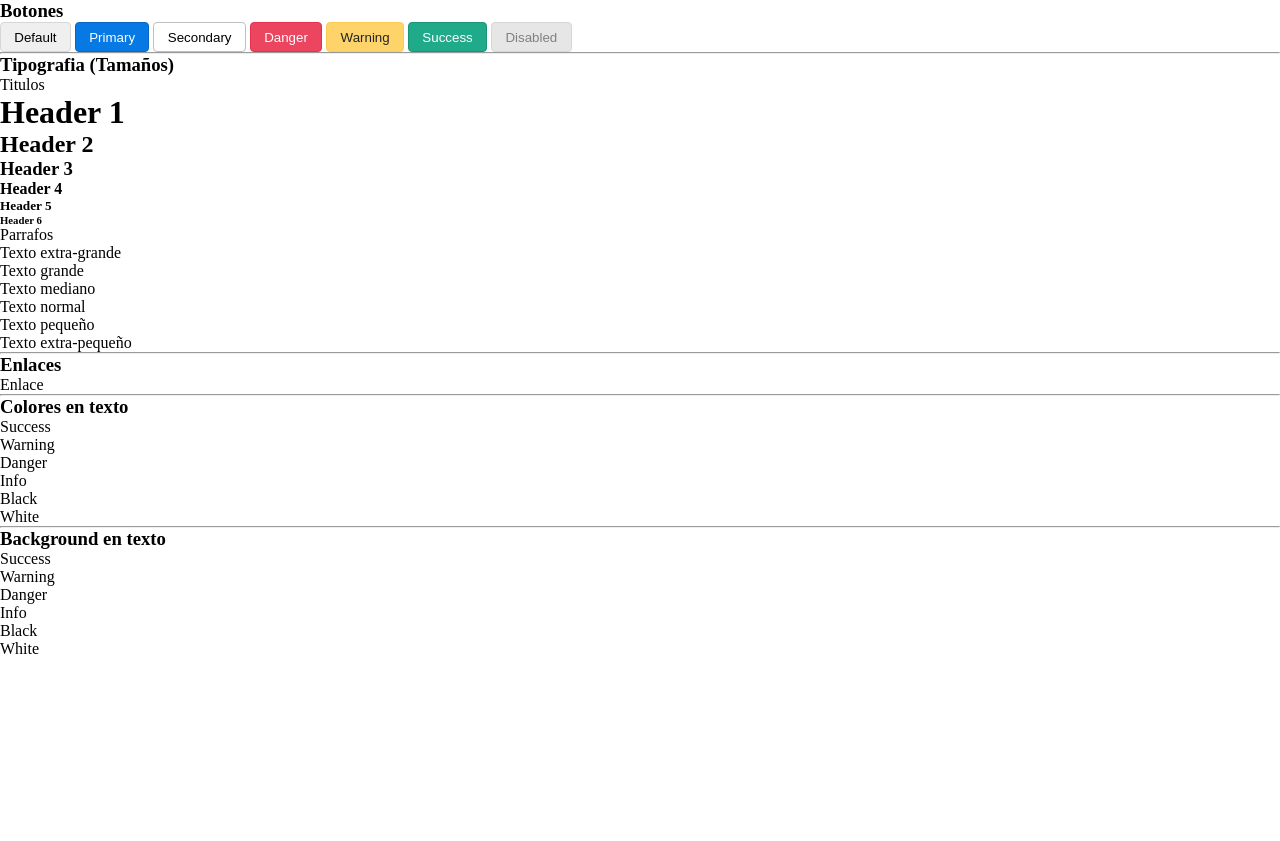
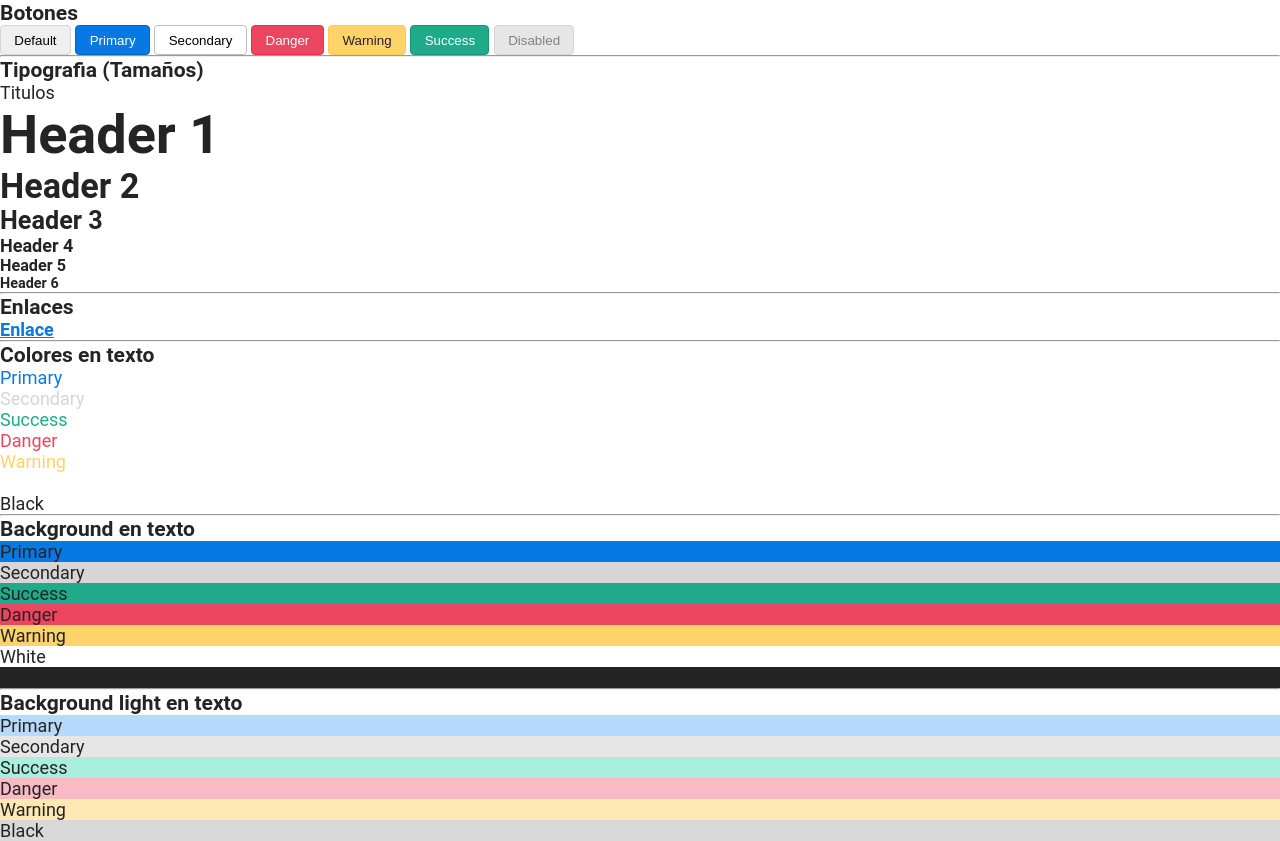
Before and after one commit to lauArciniega2797/lauArciniega2797.github.io, a PHP site: page /design_config.html in a window 1280 px wide. Before the commit the page ends 654 px from the top, so only its background shows below. Run offline with PHP 8.4, Linux system fonts and the light colour scheme.

Commit message:
perfil y general styles

```diff
--- a/portafolio/assets/api/api.php
+++ b/portafolio/assets/api/api.php
@@ -14,7 +14,7 @@ if(isset($_GET['action'])) {
 if($action == 'login') {
     $data = json_decode(file_get_contents('php://input'), true);
 
-    $consulta = $conn->query("SELECT nombre, apellido, username, email FROM usuarios WHERE username = '" . $data['user'] . "' AND password = '" . $data['pass'] . "'");
+    $consulta = $conn->query("SELECT nombre, apellidos, username, email FROM usuarios WHERE username = '" . $data['user'] . "' AND password = '" . $data['pass'] . "'");
 
     if($consulta) {
         if($consulta->rowCount() > 0){
--- a/portafolio/assets/css/general_styles.css
+++ b/portafolio/assets/css/general_styles.css
@@ -10,34 +10,43 @@
     --Overlock: 'Overlock', cursive;
     --Assistant: 'Assistant', sans-serif;
     --Roboto: 'Roboto', sans-serif;
-    --xl: 72px;
-    --lg: 62px;
-    --md: 42px;
-    --nrm: 24px;
-    --sm: 18px;
-    --xs: 14px;
+    --xl: 3em;
+    --lg: 1.9em;
+    --md: 1.4em;
+    --nrm: 1em;
+    --sm: .9em;
+    --xs: .8em;
 
 
     --c_primary: #0779E4;
     --c_white: #fff;
+    --c_gray: #d6d6d6;
+    --c_red: #EB455F;
+    --c_yellow: #FDD36A;
+    --c_black: #242424;
+    --c_green: #1FAB89;
 }
 * {
     margin: 0;
     padding: 0;
     box-sizing: border-box;
 }
-
+body {
+    font-size: 18px;
+    font-family: var(--Roboto);
+    color: var(--c_black)
+}
 /* BUTTONS */
 .btn {
     padding: 0.5em 1em;
     border-radius: 4px;
     outline: none;
-    border: 1px solid #d6d6d6;
+    border: 1px solid var(--c_gray);
     cursor: pointer;
 }
 .btn-primary {
-    background: #0779E4;
-    color: #fff;
+    background: var(--c_primary);
+    color: var(--c_white);
     border: 1px solid #0667c1;
     transition: background .3s;
 }
@@ -45,7 +54,7 @@
     background: #0774da;
 }
 .btn-secondary {
-    background: white;
+    background: var(--c_white);
     border: 1px solid #bfbfbf;
     transition: background .3s;
 }
@@ -53,8 +62,8 @@
     background: #fafafa;
 }
 .btn-danger {
-    background: #EB455F;
-    color: white;
+    background: var(--c_red);
+    color: var(--c_white);
     border: 1px solid #e92f4b;
     transition: all .3s;
 }
@@ -62,8 +71,8 @@
     background:#ea3953;
 }
 .btn-warning {
-    background: #FDD36A;
-    color: #242424;
+    background: var(--c_yellow);
+    color: var(--c_black);
     border: 1px solid #fccb4f;
     transition: .2s;
 }
@@ -71,8 +80,8 @@
     background: #fdd05e;
 }
 .btn-success {
-    background: #1FAB89;
-    color: white;
+    background: var(--c_green);
+    color: var(--c_white);
     border: 1px solid #1b9375;
     transition: .2s;
 }
@@ -84,7 +93,136 @@
     color: #818181;
     cursor: not-allowed;
 }
+.btn-block {
+    display: block;
+    width: 100%;
+}
 /* black1:2C3333 */
 /* gray1:395B64 */
 /* green1:32E0C4 */
 /* FONT SIZE */
+.is-xl { font-size: var(--xl); }
+.is-lg { font-size: var(--lg); }
+.is-md { font-size: var(--md); }
+.is-nrm { font-size: var(--nrm); }
+.is-sm { font-size: var(--sm); }
+.is-xs { font-size: var(--xs); }
+
+/* ENLACES */
+.link{
+    color: var(--c_primary);
+    cursor: pointer;
+    font-weight: 600;
+    text-decoration: underline;
+    transition: color .3s;
+}
+.link:hover{
+    color: #0774da
+}
+
+/* COLORES EN TEXTO */
+.is-text-primary {
+    color: var(--c_primary)
+}
+.is-text-secondary {
+    color:var(--c_gray)
+}
+.is-text-success {
+    color: var(--c_green)
+}
+.is-text-danger {
+    color: var(--c_red)
+}
+.is-text-warning {
+    color: var(--c_yellow)
+}
+.is-text-white {
+    color: var(--c_white)
+}
+.is-text-black {
+    color: var(--c_black)
+}
+
+/* BACKGROUND EN TEXTOS */
+.is-bg-primary {
+    background-color: var(--c_primary)
+}
+.is-bg-secondary {
+    background-color:var(--c_gray)
+}
+.is-bg-success {
+    background-color: var(--c_green)
+}
+.is-bg-danger {
+    background-color: var(--c_red)
+}
+.is-bg-warning {
+    background-color: var(--c_yellow)
+}
+.is-bg-white {
+    background-color: var(--c_white)
+}
+.is-bg-black {
+    background-color: var(--c_black)
+}
+
+/* BACKGROUND LIGHT EN TEXTOS */
+.is-bg-light-primary {
+    background-color: #b5dafd
+}
+.is-bg-light-secondary {
+    background-color:#e6e6e6
+}
+.is-bg-light-success {
+    background-color: #a9efde
+}
+.is-bg-light-danger {
+    background-color: #f8bac3
+}
+.is-bg-light-warning {
+    background-color: #fee9b4
+}
+.is-bg-light-black {
+    background-color: #d9d9d9
+}
+
+/* FLEX */
+.is-flex {
+    display: flex;
+}
+.is-flex-direction-row {
+    flex-direction: row;
+}
+.is-flex-direction-row-reverse {
+    flex-direction: row-reverse;
+}
+.is-flex-direction-column {
+    flex-direction: column;
+}
+.is-flex-direction-column-reverse {
+    flex-direction: column-reverse;
+}
+.is-justify-content-space-between {
+    justify-content: space-between;
+}
+.is-justify-content-space-around {
+    justify-content: space-around;
+}
+.is-justify-content-space-evenly {
+    justify-content: space-evenly;
+}
+.is-justify-content-start {
+    justify-content: start;
+}
+.is-align-items-baseline {
+    align-items: baseline;
+}
+.is-align-items-center {
+    align-items:center;
+}
+.is-align-items-end {
+    align-items:end;
+}
+.is-align-items-start {
+    align-items:start;
+}
--- a/portafolio/design_config.html
+++ b/portafolio/design_config.html
@@ -21,20 +21,13 @@
     <hr>
     <h3>Tipografia (Tamaños)</h3>
     <div id="tpo_box">
-        <span>Titulos</span>
-        <h1>Header 1</h1>
-        <h2>Header 2</h2>
-        <h3>Header 3</h3>
-        <h4>Header 4</h4>
-        <h5>Header 5</h5>
-        <h6>Header 6</h6>
-        <span>Parrafos</span>
-        <p class="txt-size-1">Texto extra-grande</p>
-        <p class="txt-size-2">Texto grande</p>
-        <p class="txt-size-3">Texto mediano</p>
-        <p class="txt-size-4">Texto normal</p>
-        <p class="txt-size-5">Texto pequeño</p>
-        <p class="txt-size-6">Texto extra-pequeño</p>
+        <p clas="is-xl">Titulos</p>
+        <h1 class="is-xl">Header 1</h1>
+        <h2 class="is-lg">Header 2</h2>
+        <h3 class="is-md">Header 3</h3>
+        <h4 class="is-nrm">Header 4</h4>
+        <h5 class="is-sm">Header 5</h5>
+        <h6 class="is-xs">Header 6</h6>
     </div>
     <hr>
     <h3>Enlaces</h3>
@@ -44,22 +37,34 @@
     <hr>
     <h3>Colores en texto</h3>
     <div id="color_box">
-        <p class="txt-success">Success</p>
-        <p class="txt-warning">Warning</p>
-        <p class="txt-danger">Danger</p>
-        <p class="txt-info">Info</p>
-        <p class="txt-black">Black</p>
-        <p class="txt-white">White</p>
+        <p class="is-text-primary">Primary</p>
+        <p class="is-text-secondary">Secondary</p>
+        <p class="is-text-success">Success</p>
+        <p class="is-text-danger">Danger</p>
+        <p class="is-text-warning">Warning</p>
+        <p class="is-text-white">White</p>
+        <p class="is-text-black">Black</p>
     </div>
     <hr>
     <h3>Background en texto</h3>
     <div id="bg_color_box">
-        <p class="txt-bg-success">Success</p>
-        <p class="txt-bg-warning">Warning</p>
-        <p class="txt-bg-danger">Danger</p>
-        <p class="txt-bg-info">Info</p>
-        <p class="txt-bg-black">Black</p>
-        <p class="txt-bg-white">White</p>
+        <p class="is-bg-primary">Primary</p>
+        <p class="is-bg-secondary">Secondary</p>
+        <p class="is-bg-success">Success</p>
+        <p class="is-bg-danger">Danger</p>
+        <p class="is-bg-warning">Warning</p>
+        <p class="is-bg-white">White</p>
+        <p class="is-bg-black">Black</p>
+    </div>
+    <hr>
+    <h3>Background light en texto</h3>
+    <div id="bg_color_box">
+        <p class="is-bg-light-primary">Primary</p>
+        <p class="is-bg-light-secondary">Secondary</p>
+        <p class="is-bg-light-success">Success</p>
+        <p class="is-bg-light-danger">Danger</p>
+        <p class="is-bg-light-warning">Warning</p>
+        <p class="is-bg-light-black">Black</p>
     </div>
 </body>
 </html>
```
Also changed, not shown: portafolio/assets/css/admin.css (+9 -0 lines), portafolio/assets/js/componentes/mi_perfil.js (+7 -4 lines), portafolio/assets/img/no-picture.jpg (added).
